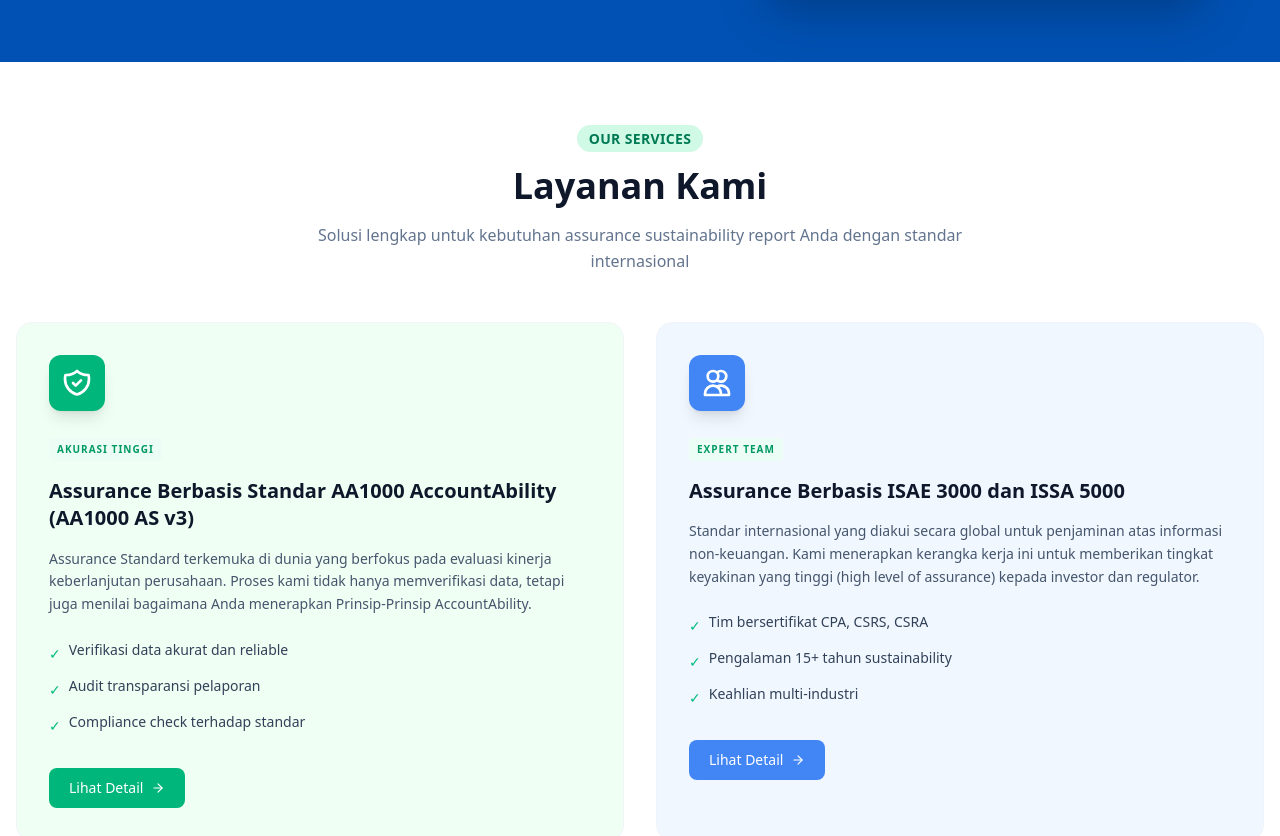
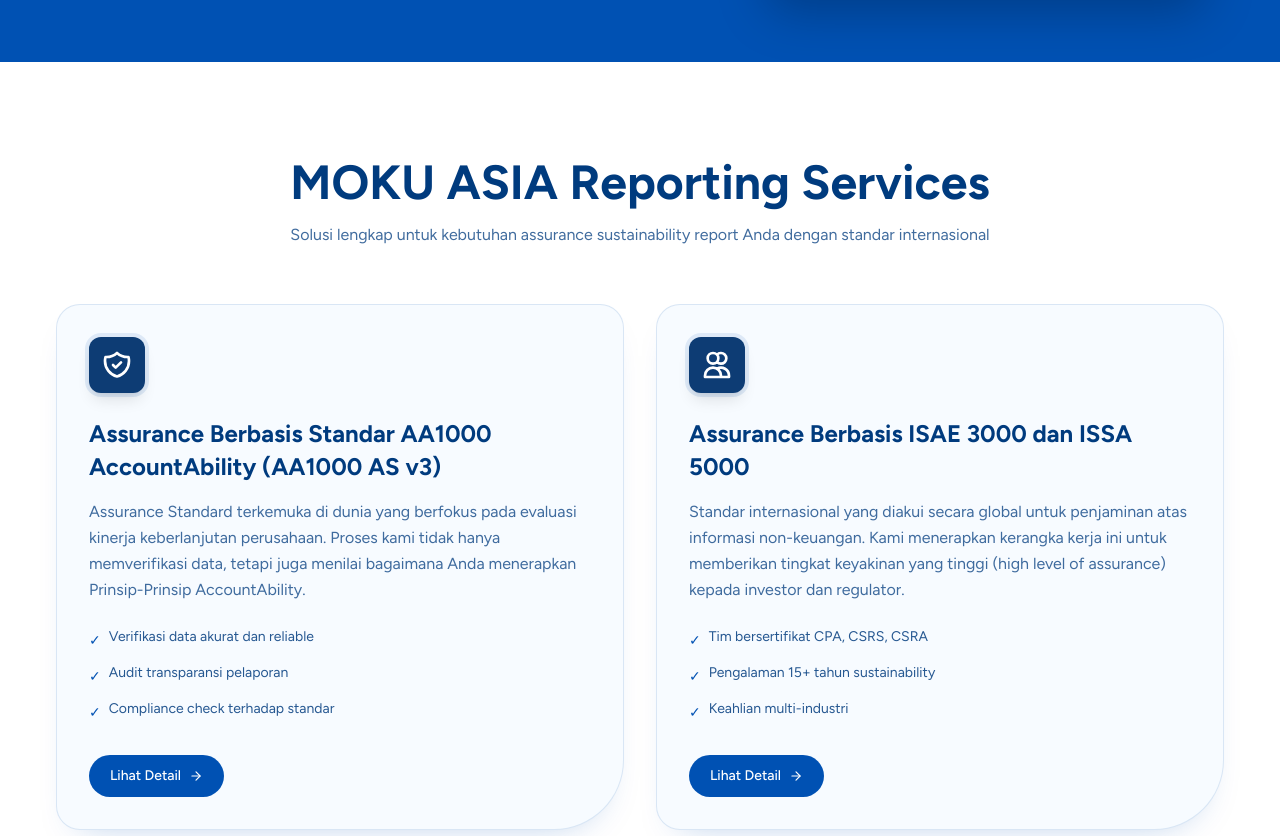
Before and after one commit to renoammar/moku-kreativ-asia, a Next.js app: page /all-reporting-solutions in a window 1280 px wide. Shown: the part 1602-2438 px from the top of the page. Built offline with nearby package versions, Linux system fonts and the light colour scheme.

Commit message:
style: changing paragraph text and styling

```diff
--- a/app/components/all-solutions/HeroLeftContent.tsx
+++ b/app/components/all-solutions/HeroLeftContent.tsx
@@ -8,7 +8,7 @@ function HeroLeftContent() {
         Laporan
       </h1>
       <p className='text-2xl leading-[1.28] text-white/95'>
-        Kami menyediakan layanan penyusunan laporan yang komprehensif, termasuk Sustainability Report, SustainabilityKami telah membantu perusahaan dalam penyusunan laporan baik itu yang merupakan bagian dari kewajiban dari regulator maupun laporan yang di khususnya untuk keperluan tertentu
+        Kami menyediakan layanan penyusunan laporan yang komprehensif, termasuk Sustainability Report, Sustainability. Kami telah membantu perusahaan dalam penyusunan laporan baik itu yang merupakan bagian dari kewajiban dari regulator maupun laporan yang di khususnya untuk keperluan tertentu
       </p>
     </div>
   )
--- a/app/components/all-solutions/ServicesPage.tsx
+++ b/app/components/all-solutions/ServicesPage.tsx
@@ -1,97 +1,89 @@
+'use client';
 import React from 'react';
-import { HiOutlineShieldCheck, HiOutlineUsers, HiOutlineDocumentReport, HiOutlineOfficeBuilding } from 'react-icons/hi';
+import { HiOutlineShieldCheck, HiOutlineUsers, HiOutlineDocumentReport } from 'react-icons/hi';
 import { FiArrowRight } from 'react-icons/fi';
 
 interface ServiceItem {
   title: string;
-  subtitle?: string;
   description: string;
   features: string[];
   icon: React.ReactNode;
   color: string;
-  badge?: string;
 }
 
 const services: ServiceItem[] = [
   {
     title: "Assurance Berbasis Standar AA1000 AccountAbility (AA1000 AS v3)",
-    badge: "AKURASI TINGGI",
     description: "Assurance Standard terkemuka di dunia yang berfokus pada evaluasi kinerja keberlanjutan perusahaan. Proses kami tidak hanya memverifikasi data, tetapi juga menilai bagaimana Anda menerapkan Prinsip-Prinsip AccountAbility.",
     features: ["Verifikasi data akurat dan reliable", "Audit transparansi pelaporan", "Compliance check terhadap standar"],
     icon: <HiOutlineShieldCheck className="w-8 h-8 text-white" />,
-    color: "bg-[#00b67a]",
+    color: "bg-[#0D3C74]",
   },
   {
     title: "Assurance Berbasis ISAE 3000 dan ISSA 5000",
-    badge: "EXPERT TEAM",
     description: "Standar internasional yang diakui secara global untuk penjaminan atas informasi non-keuangan. Kami menerapkan kerangka kerja ini untuk memberikan tingkat keyakinan yang tinggi (high level of assurance) kepada investor dan regulator.",
     features: ["Tim bersertifikat CPA, CSRS, CSRA", "Pengalaman 15+ tahun sustainability", "Keahlian multi-industri"],
     icon: <HiOutlineUsers className="w-8 h-8 text-white" />,
-    color: "bg-[#4285f4]",
+    color: "bg-[#0D3C74]",
   },
   {
     title: "Annual Report",
     description: "Layanan penyusunan Laporan Tahunan kami dirancang untuk menghadirkan Annual Report yang terintegrasi, kredibel, dan berstandar internasional, selaras dengan IFRS, PSAK berbasis IFRS, regulasi OJK, serta IFRS Sustainability (S1 dan S2).",
     features: ["Penyusunan laporan yang akurat dan terstruktur", "Penguatan dan transparansi kinerja perusahaan", "Kesesuaian dengan standar dan regulasi yang berlaku"],
     icon: <HiOutlineDocumentReport className="w-8 h-8 text-white" />,
-    color: "bg-slate-700",
+    color: "bg-[#0D3C74]",
   },
   {
     title: "Sustainability Report",
     description: "Pendampingan profesional untuk membantu perusahaan menyusun laporan keberlanjutan yang terstruktur, terukur, dan sesuai standar seperti GRI, POJK, atau ISSB, guna mengungkapkan kinerja ESG secara transparan dan strategis.",
     features: ["Penyusunan data ESG yang akurat dan dapat dipercaya", "Penyajian laporan yang transparan dan terstruktur", "Kesesuaian dengan standar dan regulasi yang berlaku"],
     icon: <HiOutlineDocumentReport className="w-8 h-8 text-white" />,
-    color: "bg-emerald-600",
+    color: "bg-[#0D3C74]",
   }
 ];
 
 export default function ServicesPage() {
   return (
-    <section className="py-16 px-4 bg-white font-sans">
-      <div className="max-w-7xl mx-auto text-center mb-12">
-        <span className="bg-emerald-100 text-emerald-700 px-3 py-1 rounded-full text-sm font-semibold uppercase tracking-wide">
-          Our Services
-        </span>
-        <h2 className="text-4xl font-bold text-slate-900 mt-4 mb-4">Layanan Kami</h2>
-        <p className="text-slate-500 max-w-2xl mx-auto leading-relaxed">
+    <section className="bg-white px-6 py-16 text-[#003B7E] md:px-10 md:py-20 lg:px-14">
+      <div className="mx-auto mb-12 max-w-7xl text-center md:mb-14">
+        <h2 className="mt-4 mb-4 text-3xl font-bold text-[#003B7E] md:text-4xl lg:text-5xl">MOKU ASIA Reporting Services</h2>
+        <p className="mx-auto max-w-3xl text-sm leading-relaxed text-[#003B7E]/75 md:text-base">
           Solusi lengkap untuk kebutuhan assurance sustainability report Anda dengan standar internasional
         </p>
       </div>
 
-      <div className="max-w-7xl mx-auto grid grid-cols-1 md:grid-cols-2 gap-8">
+      <div className="mx-auto grid max-w-7xl grid-cols-1 gap-6 md:grid-cols-2 md:gap-8">
         {services.map((service, index) => (
           <div
             key={index}
-            className={`relative p-8 rounded-2xl border border-slate-100 transition-all duration-300 hover:shadow-xl ${index === 0 ? 'bg-[#f0fff4]' : index === 1 ? 'bg-[#f0f7ff]' : 'bg-white'}`}
+            className="group relative flex h-full flex-col border border-[#0051B3]/12 bg-[#f7fbff] p-7 text-left shadow-[0_16px_36px_-24px_rgba(0,81,179,0.35)] transition-all duration-300 hover:-translate-y-1 hover:border-[#0051B3]/20 hover:bg-white hover:shadow-[0_20px_44px_-24px_rgba(0,81,179,0.45)] md:p-8"
+            style={{ borderRadius: '24px 24px 70px 24px' }}
           >
-            <div className={`${service.color} w-14 h-14 rounded-xl flex items-center justify-center mb-6 shadow-lg`}>
+            <div className={`${service.color} mb-6 flex h-14 w-14 items-center justify-center rounded-xl shadow-lg ring-4 ring-[#0051B3]/10`}>
               {service.icon}
             </div>
 
-            {service.badge && (
-              <span className="text-[10px] font-bold tracking-widest text-emerald-600 bg-emerald-50 px-2 py-1 rounded mb-4 inline-block">
-                {service.badge}
-              </span>
-            )}
-
-            <h3 className="text-xl font-bold text-slate-900 mb-4 leading-snug">
+            <h3 className="mb-4 text-xl font-bold leading-snug text-[#003B7E] md:text-2xl">
               {service.title}
             </h3>
 
-            <p className="text-slate-600 text-sm leading-relaxed mb-6">
+            <p className="mb-6 text-sm leading-relaxed text-[#003B7E]/75 md:text-base">
               {service.description}
             </p>
 
-            <ul className="space-y-3 mb-8">
+            <ul className="mb-8 space-y-3 text-[#003B7E]/85">
               {service.features.map((feature, idx) => (
-                <li key={idx} className="flex items-start text-sm text-slate-700">
-                  <span className="mr-2 text-emerald-500 mt-1">✓</span>
+                <li key={idx} className="flex items-start text-sm">
+                  <span className="mr-2 mt-1 text-[#0051B3]">✓</span>
                   {feature}
                 </li>
               ))}
             </ul>
 
-            <button className={`flex items-center gap-2 px-5 py-2.5 rounded-lg text-white font-medium text-sm transition-opacity hover:opacity-90 ${service.color}`}>
+            <button
+              type="button"
+              className="mt-auto inline-flex w-fit items-center gap-2 rounded-full border border-[#0051B3]/25 bg-[#0051B3] px-5 py-2.5 text-sm font-medium text-white transition-colors duration-200 hover:bg-[#003B7E]"
+            >
               Lihat Detail <FiArrowRight />
             </button>
           </div>
```
